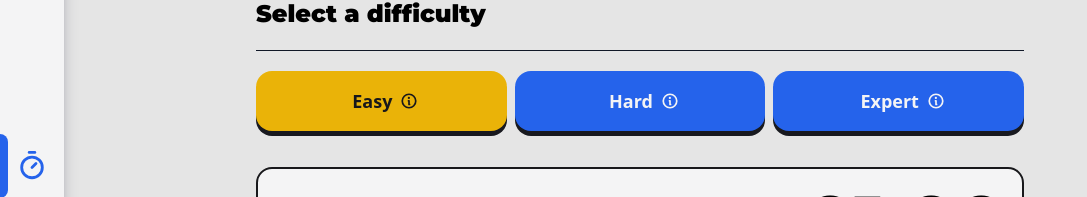
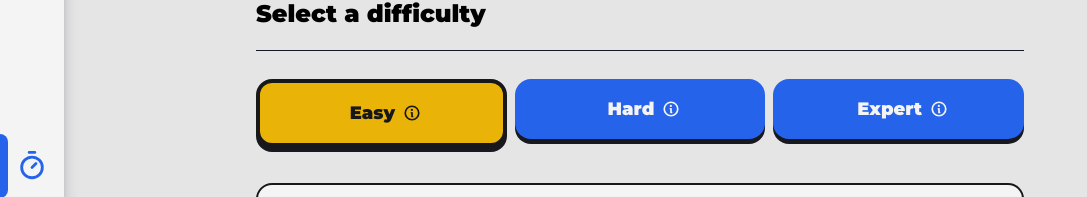
Before and after one commit to falaigor/tag-memory-test, a React (Vite) app: page / in a window 1280 px wide. Shown: the part 170-367 px from the top of the page, without its empty margins (0-1087 px from the left). Built offline with nearby package versions, Linux system fonts and the light colour scheme; no server answers.

Commit message:
style: button select difficulty
Buttons open a information about difficulty on click and close when click

```diff
--- a/src/components/Home/SelectDifficulty.tsx
+++ b/src/components/Home/SelectDifficulty.tsx
@@ -1,10 +1,13 @@
 import { Info } from "phosphor-react";
+import { useState } from "react";
 import { DifficultyType, difficultyTypes } from "../../contexts/challenge";
 import { useChallengeStore } from "../../store/challenge";
+import { Information } from "../Information";
 
 export function SelectDifficulty() {
   const { difficultyChange } = useChallengeStore((store) => store.actions);
   const { difficulty } = useChallengeStore((store) => store.state);
+  const [open, setOpen] = useState(false);
 
   return (
     <div className="py-5">
@@ -14,9 +17,10 @@ export function SelectDifficulty() {
         <div className="w-full border-t border-gray-900"></div>
       </div>
 
-      <div className="flex flex-row gap-2">
+      <div className="flex flex-row gap-2 mt-2">
         {Object.entries(difficultyTypes).map(([key, value]) => {
           return (
+            <div className="w-full flex flex-col">
               <button
                 key={key}
                 data-testid="button"
@@ -24,13 +28,22 @@ export function SelectDifficulty() {
                 onClick={() => difficultyChange(key as DifficultyType)}
                 className={`${
                   difficulty.type === (key as DifficultyType)
-                  ? "bg-yellow-500 hover:bg-yellow-600 text-zinc-900"
-                  : "bg-blue-600 hover:bg-blue-700 text-zinc-100"
-              } w-full flex p-4 border-0 border-zinc-900 drop-shadow-stroke rounded-2xl text-lg font-bold justify-center items-center transition-all`}
+                    ? "bg-yellow-500 hover:bg-yellow-600 text-zinc-900 outline-2 border-4"
+                    : "bg-blue-600 hover:bg-blue-700 text-zinc-100 border-0"
+                } w-full flex p-4 border-zinc-900 drop-shadow-stroke rounded-2xl text-lg font-bold justify-center items-center transition-all`}
               >
-              <span className="mx-2">{value.title}</span>
+                <span className="mx-2 font-montserrat">{value.title}</span>
+                <button type="button" onClick={() => setOpen(!open)}>
                   <Info weight="bold" />
                 </button>
+              </button>
+
+              {open && difficulty.type === (key as DifficultyType) && (
+                <p className="mt-2 p-2 transition-all text-center">
+                  {value.description}
+                </p>
+              )}
+            </div>
           );
         })}
       </div>
```
Lines whose indentation alone changed are shown as unchanged.
